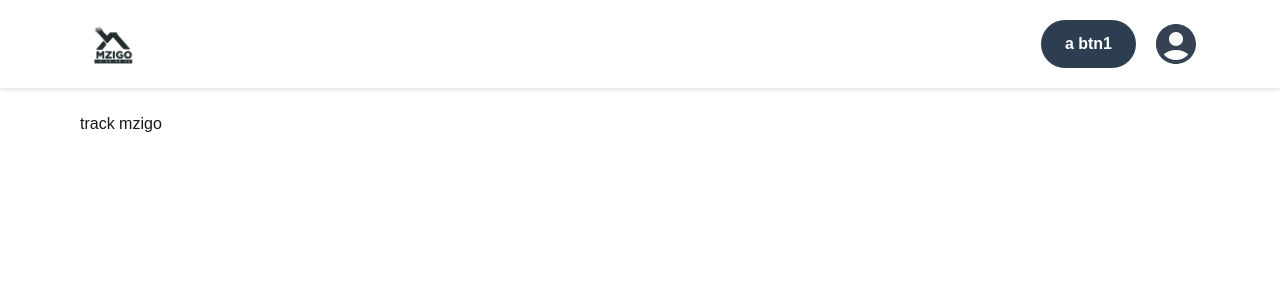
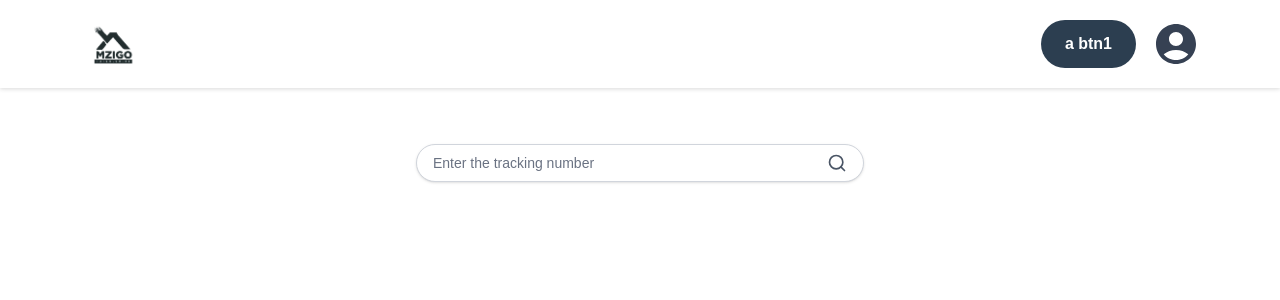
Before and after one commit to Iguru-Limited/Mzigo.co.ke, a Next.js app: page /track-mzigo in a window 1280 px wide. Shown: the top 300 px of the page. Built offline with nearby package versions, Linux system fonts and the light colour scheme.

Commit message:
tracking mzigo

```diff
--- a/app/track-mzigo/page.tsx
+++ b/app/track-mzigo/page.tsx
@@ -1,10 +1,11 @@
 import React from 'react'
+import SearchBar from '../components/SearchBar'
 
 const page = () => {
   return (
-    <div>
-      track mzigo
-    </div>
+    <div className="w-full flex justify-center mt-8">
+        <SearchBar placeholder="Enter the tracking number"/>
+      </div>
   )
 }
 
```
